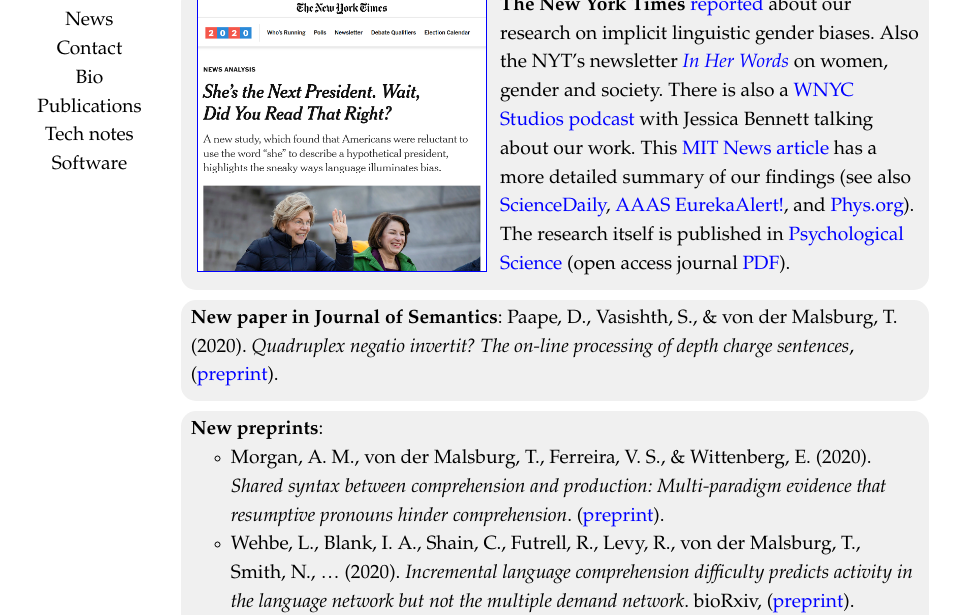
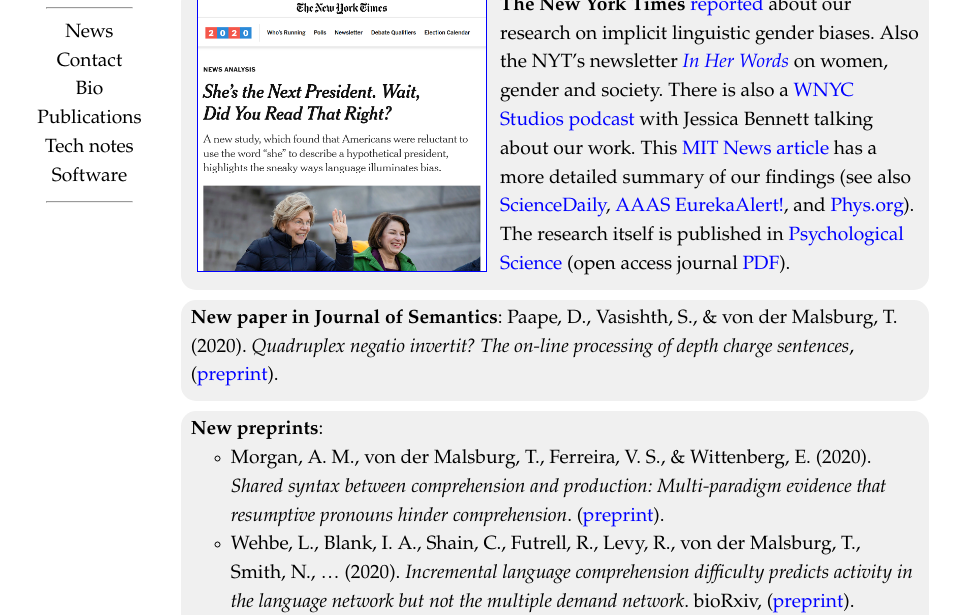
Before and after one commit to tmalsburg/tmalsburg.github.io, a plain HTML site: page index.html in a window 1280 px wide. Shown: the part 177-792 px from the top of the page, without its empty margins (2-962 px from the left). Drawn offline with Linux system fonts and the light colour scheme.

Commit message:
Minor design tweaks

```diff
--- a/index.html
+++ b/index.html
@@ -1,7 +1,7 @@
 <!DOCTYPE html>
 <html lang="en">
 <head>
-<!-- 2020-06-16 Tue 19:05 -->
+<!-- 2020-06-18 Thu 09:47 -->
 <meta charset="utf-8">
 <meta name="viewport" content="width=device-width, initial-scale=1">
 <title>Titus von der Malsburg</title>
@@ -220,7 +220,7 @@
 </head>
 <body>
 <nav id="preamble" class="status">
-<a href="index.html"><img src="titus_fern_canyon_small.png" alt="Photo of Titus von der Malsburg" id="profilepic1"/></a><ul id="menu"><li><a href="index.html#news">News</a></li><li><a href="index.html#contact">Contact</a></li><li><a href="index.html#bio">Bio</a></li><li><a href="index.html#publications">Publications</a></li><li><a href="index.html#technotes">Tech notes</a></li><li><a href="index.html#software">Software</a></li></ul>
+<a href="index.html"><img src="titus_fern_canyon_small.png" alt="Photo of Titus von der Malsburg" id="profilepic1"/></a><hr><ul id="menu"><li><a href="index.html#news">News</a></li><li><a href="index.html#contact">Contact</a></li><li><a href="index.html#bio">Bio</a></li><li><a href="index.html#publications">Publications</a></li><li><a href="index.html#technotes">Tech notes</a></li><li><a href="index.html#software">Software</a></li></ul><hr>
 </nav>
 <main id="content">
 <header>
--- a/style.css
+++ b/style.css
@@ -244,6 +244,7 @@ hr {
         }
       hr {
           display: block;
+          width: 60%;
       }
     }
 
```
